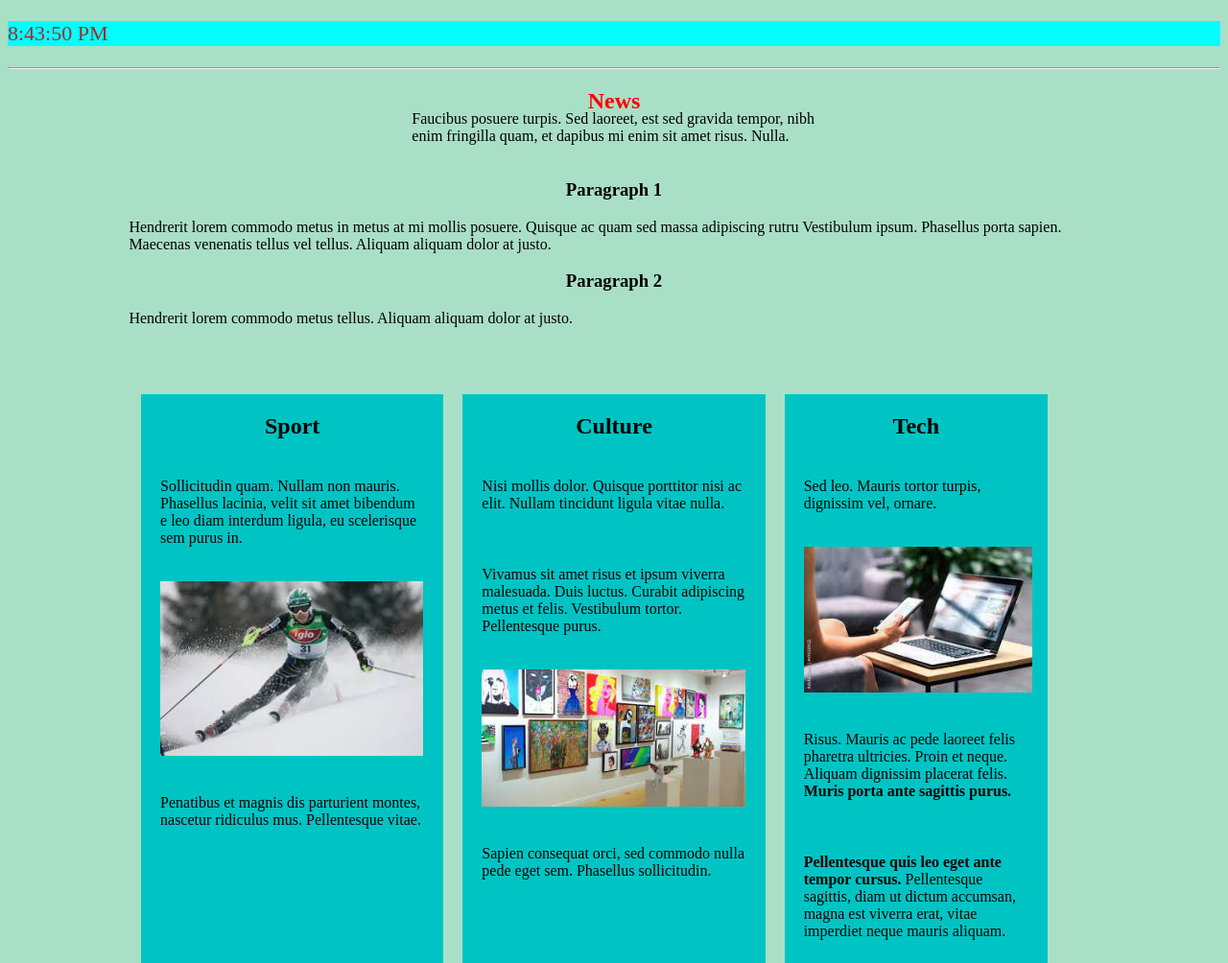
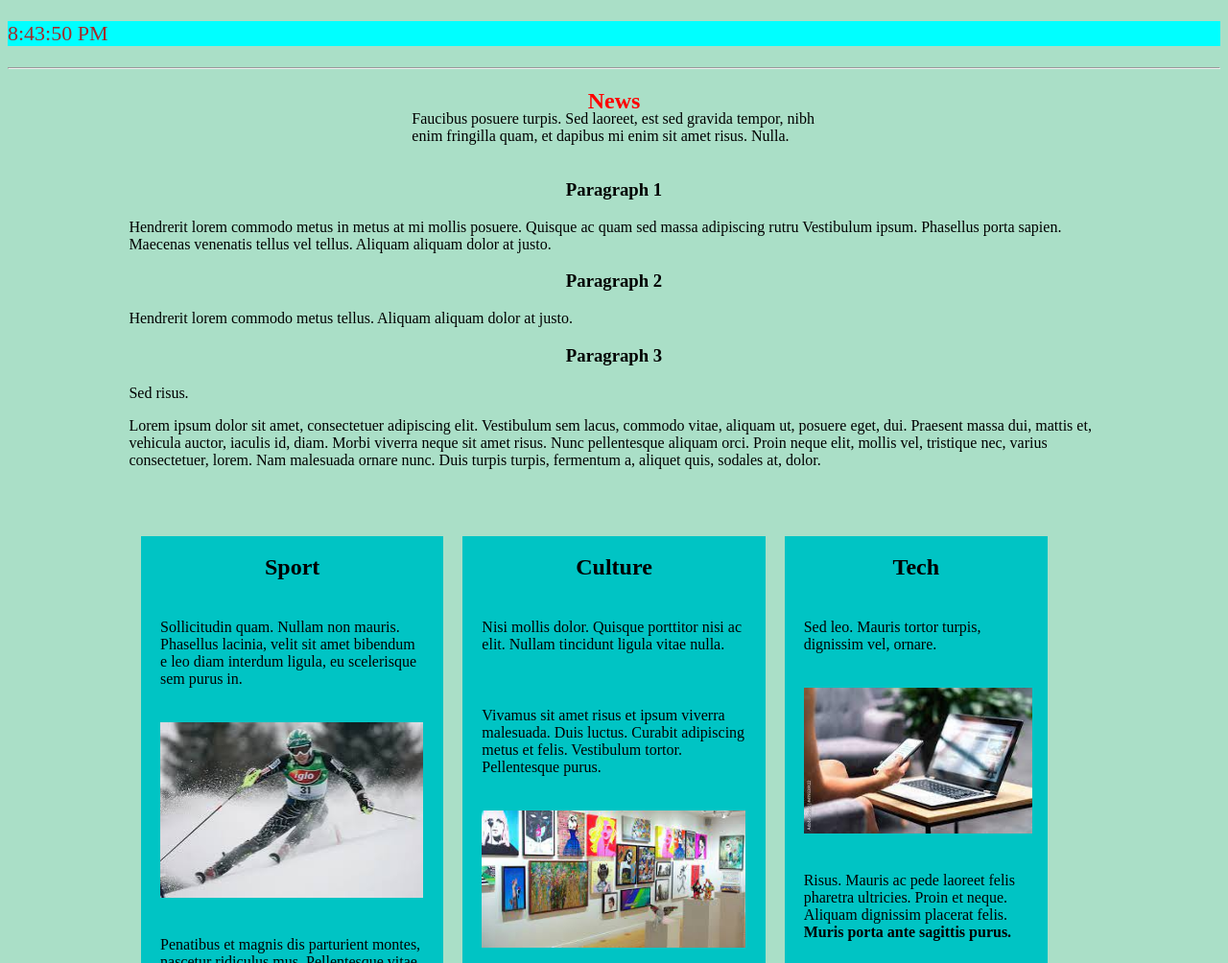
Before and after one commit to roomyn70/git-course, a plain HTML site: page index.html in a window 1280 px wide. Shown: the top 1004 px of the page at 96% size. Drawn offline with Linux system fonts and the light colour scheme.

Commit message:
11-th commit

```diff
--- a/index.html
+++ b/index.html
@@ -32,6 +32,19 @@
   <h3 class="par">Paragraph 2</h3>
   <p>Hendrerit lorem commodo metus
   tellus. Aliquam aliquam dolor at justo. </p>
+
+
+  <h3 class="par">Paragraph 3</h3>
+
+  <p>Sed risus.</p>
+
+  <p>Lorem ipsum dolor sit amet, consectetuer adipiscing elit. Vestibulum sem
+  lacus, commodo vitae, aliquam ut, posuere eget, dui. Praesent massa dui,
+  mattis et, vehicula auctor, iaculis id, diam. Morbi viverra neque sit amet
+  risus. Nunc pellentesque aliquam orci. Proin neque elit, mollis vel,
+  tristique nec, varius consectetuer, lorem. Nam malesuada ornare nunc. Duis
+  turpis turpis, fermentum a, aliquet quis, sodales at, dolor. </p>
+  <!--/lorem-->
 
 </div>
 
```
Also changed, not shown: 2 other files.
